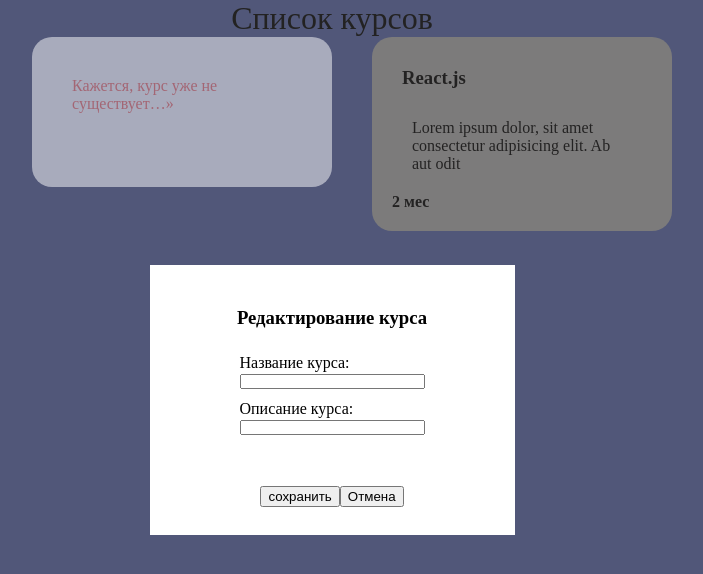
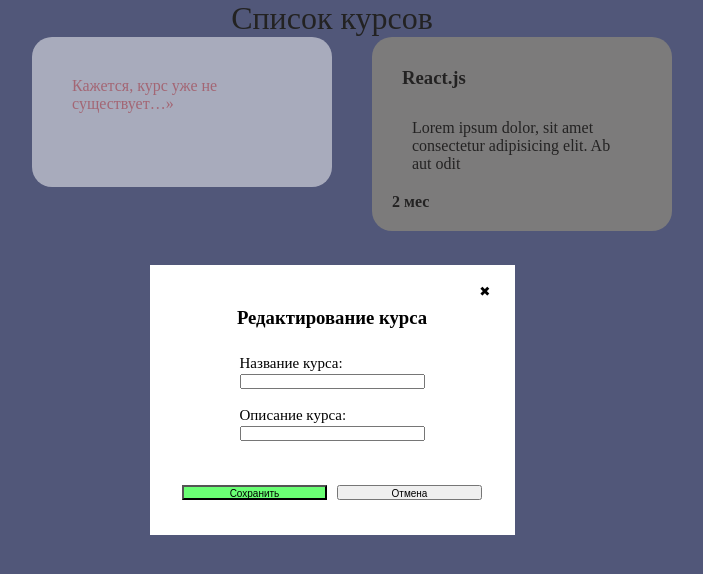
Before and after one commit to sbk-dushman/ts_practice_cases, a Vue app in the folder to-do-wish-list/: page / in a window 1280 px wide. Shown: the top 574 px of the page, without its empty margins (308-1011 px from the left). Built offline with nearby package versions, Linux system fonts and the light colour scheme.

Commit message:
m2 almost front 26.04

```diff
--- a/to-do-wish-list/src/App.vue
+++ b/to-do-wish-list/src/App.vue
@@ -1,16 +1,18 @@
 <!-- /* todo
 
-фронт
-закрыть цвет и размер кнопок
-кнопка закрытия
++фронт
++закрыть цвет и размер кнопок
++кнопка закрытия
  вынос в отдельный компонент
-и тд
+обработка кликов
+стейт
 
 */ -->
 
 <template>
       <div class="modal__container">
       <div class="modal">
+        <button class="modal__close-btn">&#10006;</button>
       <h3 class="modal__title">Редактирование курса </h3>
       <form class="form" action="">
 
@@ -25,8 +27,8 @@
         </label>
 
         <div class="form__btn-group">
-          <button type="submit">сохранить</button>
-          <button>Отмена</button>
+          <button class="form__btn-save" type="submit">Cохранить</button>
+          <button class="form__btn-cancel">Отмена</button>
         </div>
 
         </form>
@@ -73,7 +75,7 @@ const cards = ref([
 @import './assets/base.css';
 .modal__title{
   text-align: center;
-  margin-bottom: 25px;
+  margin-bottom: 26px;
   font-weight: 900;
 }
  .modal__container{
@@ -94,22 +96,43 @@ const cards = ref([
   flex-direction: column;
   padding: 20px;
   padding-top: 42px;
+  position: relative;
  }
  .form{
   display: flex;
-    flex-direction: column;
-    align-items: center;
-    gap: 10px;
-    height: 100%;
+  flex-direction: column;
+  align-items: center;
+  gap: 17px;
+  height: 100%;
  }
  .input-title{
   display: block;
+  font-size: 15px;
+
  }
- .form__name,.form__description{
+ .form__name,.form__description,.form__btn-save,.form__btn-cancel{
   height: 15px;
  }
  .form__btn-group{
-  margin-top: 40px;
+  margin-top: 26px;
+  display: flex;
+  gap: 10px;
+ }
+ .form__btn-save,.form__btn-cancel{
+  width: 145px;
+  font-size: 10px;
+ }
+ .form__btn-save{
+  background-color:var(--done);
+ }
+ .modal__close-btn{
+  position: absolute;
+  position: absolute;
+    right: 18px;
+    top: 18px;
+    border:none;
+    background:none;
+
  }
 
 </style>
--- a/to-do-wish-list/src/assets/base.css
+++ b/to-do-wish-list/src/assets/base.css
@@ -4,7 +4,7 @@
   --white:#ffff;
   --black:#000;
   --in-progres:#f56f68f2;
-  --done:#1bd727;
+  --done:#6aff74;
   --modal-bg:#373535a6;
   /* --vt-c-white-soft: #f8f8f8;
   --vt-c-white-mute: #f2f2f2;
@@ -45,6 +45,9 @@ body,html {
 ul{
   list-style-type:none ;
 }
+button{
+  cursor: pointer;
+}
 .title{
   width: 100%;
   text-align: center;
```
